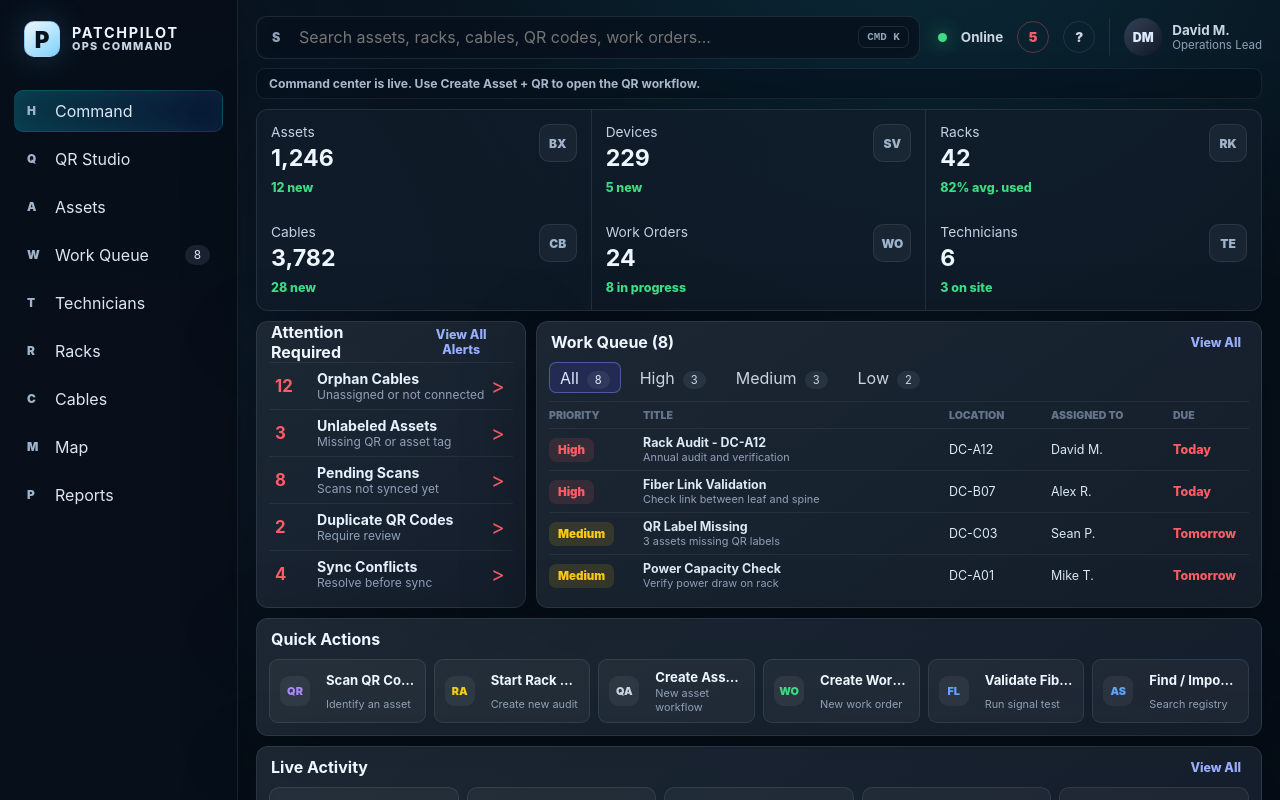
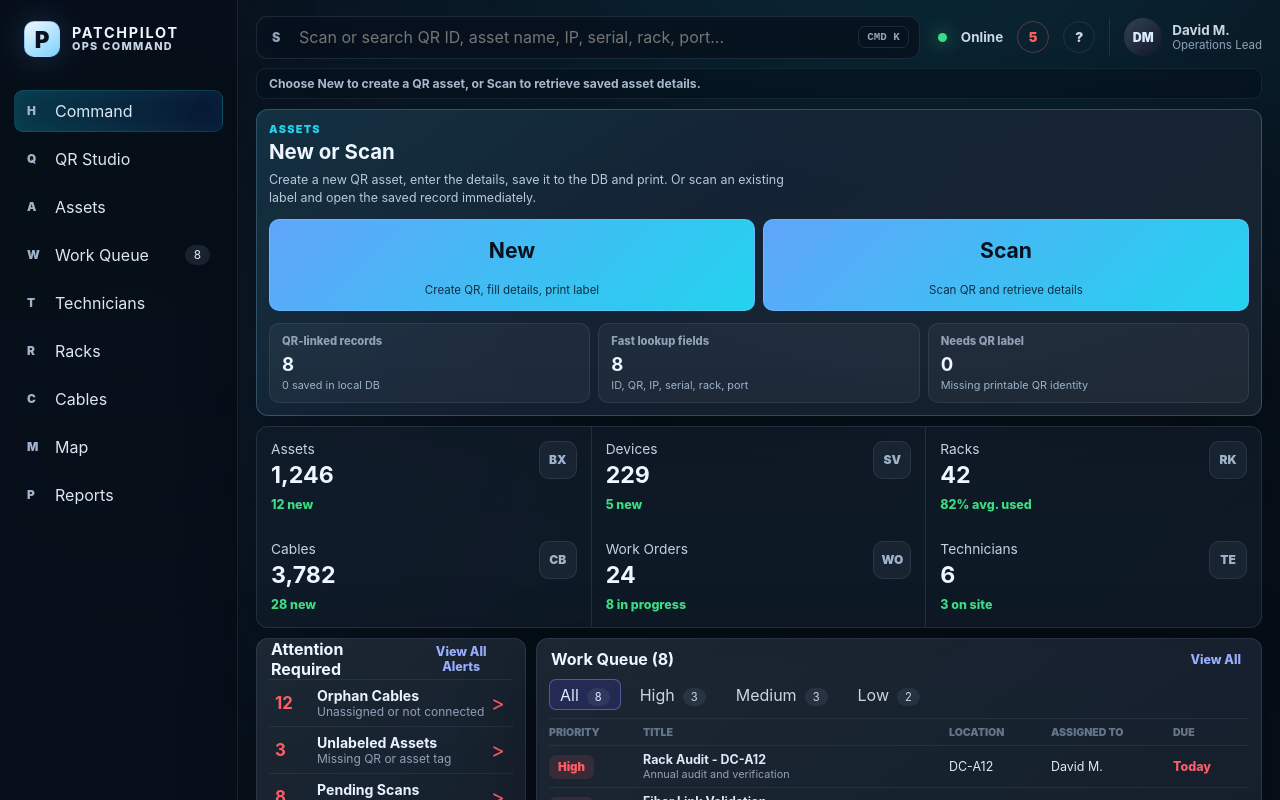
Before and after one commit to x2vmbwtsjf-afk/patchpilot-dashboard, a React (Vite) app: page / in a window 1280 px wide. Shown: the top 800 px of the page. Built offline with nearby package versions, Linux system fonts and the light colour scheme.

Commit message:
Focus home page on QR new and scan actions

```diff
--- a/app/command.css
+++ b/app/command.css
@@ -1,6 +1,7 @@
 .command-dashboard-grid {
   grid-template-columns: 300px minmax(0, 1fr) 270px 270px;
   grid-template-areas:
+    "qrhero qrhero qrhero qrhero"
     "metrics metrics metrics metrics"
     "alerts work work work"
     "quick quick quick quick"
@@ -8,6 +9,138 @@
     "rack rack rack rack"
     "tech scans offline health";
   gap: 10px;
+}
+
+.qr-command-card {
+  grid-area: qrhero;
+  display: grid;
+  grid-template-columns: minmax(0, 0.78fr) minmax(360px, 1.22fr);
+  gap: 12px;
+  align-items: stretch;
+  border: 1px solid rgba(125, 211, 252, 0.26);
+  border-radius: 12px;
+  padding: 12px;
+  background:
+    linear-gradient(145deg, rgba(34, 211, 238, 0.12), rgba(96, 165, 250, 0.055) 40%, rgba(255, 255, 255, 0.035)),
+    var(--panel);
+  box-shadow: var(--shadow);
+}
+
+.qr-command-copy {
+  min-width: 0;
+}
+
+.qr-command-copy p,
+.qr-command-copy h1,
+.qr-command-copy span {
+  margin: 0;
+}
+
+.qr-command-copy p {
+  color: var(--cyan);
+  font-size: 0.68rem;
+  font-weight: 950;
+  letter-spacing: 0.12em;
+  text-transform: uppercase;
+}
+
+.qr-command-copy h1 {
+  margin-top: 5px;
+  font-size: 1.28rem;
+  line-height: 1.05;
+}
+
+.qr-command-copy span {
+  display: block;
+  max-width: 520px;
+  margin-top: 8px;
+  color: #b8c9dc;
+  font-size: 0.78rem;
+  line-height: 1.45;
+}
+
+.qr-command-actions {
+  display: grid;
+  grid-template-columns: repeat(2, minmax(0, 1fr));
+  gap: 8px;
+  align-content: stretch;
+}
+
+.qr-command-actions button {
+  display: grid;
+  min-height: 92px;
+  border: 1px solid rgba(125, 211, 252, 0.32);
+  border-radius: 10px;
+  padding: 13px;
+  background: rgba(7, 17, 29, 0.68);
+  color: var(--text);
+  text-align: center;
+  place-items: center;
+}
+
+.qr-command-actions button:first-child,
+.qr-command-actions button:nth-child(2) {
+  background: linear-gradient(135deg, var(--blue), var(--cyan));
+  color: #05111d;
+}
+
+.qr-command-actions strong,
+.qr-command-actions span {
+  display: block;
+  min-width: 0;
+}
+
+.qr-command-actions strong {
+  font-size: 1.32rem;
+  line-height: 1;
+}
+
+.qr-command-actions span {
+  align-self: end;
+  color: inherit;
+  font-size: 0.72rem;
+  opacity: 0.82;
+}
+
+.qr-command-stats {
+  grid-column: 1 / -1;
+  display: grid;
+  grid-template-columns: repeat(3, minmax(0, 1fr));
+  gap: 8px;
+}
+
+.qr-command-stats article {
+  min-width: 0;
+  border: 1px solid rgba(148, 163, 184, 0.14);
+  border-radius: 10px;
+  padding: 10px 12px;
+  background: rgba(255, 255, 255, 0.045);
+}
+
+.qr-command-stats span,
+.qr-command-stats strong,
+.qr-command-stats small {
+  display: block;
+}
+
+.qr-command-stats span {
+  color: var(--muted);
+  font-size: 0.7rem;
+  font-weight: 850;
+}
+
+.qr-command-stats strong {
+  margin-top: 5px;
+  font-size: 1.16rem;
+}
+
+.qr-command-stats small {
+  margin-top: 3px;
+  overflow: hidden;
+  color: #9fb4cc;
+  font-size: 0.68rem;
+  text-overflow: ellipsis;
+  white-space: nowrap;
 }
 
 .command-metrics {
@@ -91,6 +224,7 @@
   .command-dashboard-grid {
     grid-template-columns: 270px minmax(0, 1fr) 250px;
     grid-template-areas:
+      "qrhero qrhero qrhero"
       "metrics metrics metrics"
       "alerts work work"
       "quick quick quick"
@@ -103,12 +237,17 @@
   .command-dashboard-grid .quick-actions {
     grid-template-columns: repeat(6, minmax(0, 1fr));
   }
+
+  .qr-command-card {
+    grid-template-columns: 1fr;
+  }
 }
 
 @media (max-width: 900px) {
   .command-dashboard-grid {
     grid-template-columns: 1fr;
     grid-template-areas:
+      "qrhero"
       "metrics"
       "alerts"
       "work"
@@ -125,6 +264,11 @@
   .command-dashboard-grid .activity-list,
   .command-dashboard-grid .rack-row {
     grid-template-columns: repeat(2, minmax(0, 1fr));
+  }
+
+  .qr-command-actions,
+  .qr-command-stats {
+    grid-template-columns: 1fr;
   }
 }
 
--- a/app/page.tsx
+++ b/app/page.tsx
@@ -284,11 +284,11 @@ const offlineDevices: OfflineDevice[] = [
 
 const quickActions: QuickAction[] = [
   { id: "scan", title: "Scan QR Code", detail: "Identify an asset", icon: "QR", tone: "purple" },
-  { id: "rack-audit", title: "Start Rack Audit", detail: "Create new audit", icon: "RA", tone: "amber" },
-  { id: "print-labels", title: "Create Asset + QR", detail: "New asset workflow", icon: "QA", tone: "slate" },
+  { id: "print-labels", title: "Create + Save QR", detail: "Asset to DB", icon: "DB", tone: "slate" },
+  { id: "import-assets", title: "Lookup Registry", detail: "Find by QR data", icon: "LU", tone: "blue" },
+  { id: "rack-audit", title: "Start Rack Audit", detail: "Verify by QR", icon: "RA", tone: "amber" },
   { id: "work-order", title: "Create Work Order", detail: "New work order", icon: "WO", tone: "green" },
-  { id: "fiber-test", title: "Validate Fiber Link", detail: "Run signal test", icon: "FL", tone: "blue" },
-  { id: "import-assets", title: "Find / Import Assets", detail: "Search registry", icon: "AS", tone: "blue" }
+  { id: "fiber-test", title: "Validate Fiber Link", detail: "Run signal test", icon: "FL", tone: "blue" }
 ];
 
 const assetTypes = ["Device", "Rack", "Fiber Cable", "Copper Cable", "Patch Panel", "UPS", "PDU", "Switch", "Server", "Storage", "Other"];
@@ -1053,7 +1053,7 @@ export default function DashboardPage() {
   const [isSearchOpen, setIsSearchOpen] = useState(false);
   const [isScannerOpen, setIsScannerOpen] = useState(false);
   const [scanMessage, setScanMessage] = useState("Point the camera at a PatchPilot QR label.");
-  const [actionNotice, setActionNotice] = useState("Command center is live. Use Create Asset + QR to open the QR workflow.");
+  const [actionNotice, setActionNotice] = useState("Choose New to create a QR asset, or Scan to retrieve saved asset details.");
 
   async function refreshSavedAssets() {
     try {
@@ -1088,6 +1088,19 @@ export default function DashboardPage() {
   }, [savedAssets]);
 
   const searchAssets = useMemo(() => allAssets.filter((asset) => assetMatchesQuery(asset, query)).slice(0, 7), [allAssets, query]);
+
+  const qrCommandStats = useMemo(() => {
+    const qrLinked = allAssets.filter((asset) => asset.qrCode || asset.id).length;
+    const savedLocal = savedAssets.length;
+    const retrievable = allAssets.filter((asset) => asset.ipAddress || asset.serial || asset.rack || asset.switchPort).length;
+    const needsQr = allAssets.filter((asset) => !asset.qrCode).length;
+
+    return [
+      { label: "QR-linked records", value: qrLinked.toLocaleString(), detail: `${savedLocal} saved in local DB` },
+      { label: "Fast lookup fields", value: retrievable.toLocaleString(), detail: "ID, QR, IP, serial, rack, port" },
+      { label: "Needs QR label", value: needsQr.toLocaleString(), detail: "Missing printable QR identity" }
+    ];
+  }, [allAssets, savedAssets.length]);
 
   function openAssetFromSearch(asset: AssetRecord) {
     setSelectedAsset(asset);
@@ -1133,7 +1146,7 @@ export default function DashboardPage() {
       case "scan":
         setScanMessage("Point the camera at a PatchPilot QR label.");
         setIsScannerOpen(true);
-        setActionNotice("Scanner opened for QR asset lookup.");
+        setActionNotice("Scanner opened. Scan a QR label to retrieve the asset details.");
         break;
       case "rack-audit":
         setActiveNav("Racks");
@@ -1143,8 +1156,8 @@ export default function DashboardPage() {
       case "print-labels":
         setActiveNav("QR Studio");
         setSelectedAsset(null);
-        setQuery("label");
-        setActionNotice("QR Studio opened for label preview, download, and print.");
+        setQuery("");
+        setActionNotice("New QR asset opened. Enter details, save to DB, then print the label.");
         break;
       case "work-order":
         setActiveNav("Work Queue");
@@ -1161,8 +1174,8 @@ export default function DashboardPage() {
       case "import-assets":
         setActiveNav("QR Studio");
         setSelectedAsset(null);
-        setQuery("import");
-        setActionNotice("QR Studio opened for asset entry and CSV/Excel staging.");
+        setQuery("");
+        setActionNotice("QR registry opened. Search saved labels or paste a QR payload.");
         break;
     }
   }
@@ -1229,13 +1242,13 @@ export default function DashboardPage() {
                 setIsSearchOpen(true);
               }}
               onFocus={() => setIsSearchOpen(true)}
-              placeholder="Search assets, racks, cables, QR codes, work orders..."
+              placeholder="Scan or search QR ID, asset name, IP, serial, rack, port..."
             />
             <kbd>CMD K</kbd>
             {isSearchOpen && query.trim() && (
               <div className="global-search-menu">
                 <div className="global-search-title">
-                  <strong>Assets</strong>
+                  <strong>QR Registry</strong>
                   <span>{searchAssets.length ? `${searchAssets.length} found` : "No asset match"}</span>
                 </div>
                 {searchAssets.map((asset) => (
@@ -1292,6 +1305,33 @@ export default function DashboardPage() {
         ) : (
           <>
             <section className="dashboard-grid command-dashboard-grid">
+              <section className="qr-command-card">
+                <div className="qr-command-copy">
+                  <p>Assets</p>
+                  <h1>New or Scan</h1>
+                  <span>Create a new QR asset, enter the details, save it to the DB and print. Or scan an existing label and open the saved record immediately.</span>
+                </div>
+                <div className="qr-command-actions">
+                  <button onClick={() => handleQuickAction(quickActions[1])} type="button">
+                    <strong>New</strong>
+                    <span>Create QR, fill details, print label</span>
+                  </button>
+                  <button onClick={() => handleQuickAction(quickActions[0])} type="button">
+                    <strong>Scan</strong>
+                    <span>Scan QR and retrieve details</span>
+                  </button>
+                </div>
+                <div className="qr-command-stats">
+                  {qrCommandStats.map((stat) => (
+                    <article key={stat.label}>
+                      <span>{stat.label}</span>
+                      <strong>{stat.value}</strong>
+                      <small>{stat.detail}</small>
+                    </article>
+                  ))}
+                </div>
+              </section>
+
               <section className="metric-strip command-metrics">
                 {metrics.map((metric) => (
                   <article className="top-metric" key={metric.label}>
@@ -2548,14 +2588,14 @@ function QRStudio({
       <div className="qr-studio-head">
         <div>
           <p>QR Studio</p>
-          <h1>Create Asset + QR</h1>
+          <h1>Create QR + Save to DB</h1>
           <span>{message}</span>
         </div>
         <div className="qr-head-actions">
-          <button onClick={startNewAsset} type="button">New Asset</button>
-          <button onClick={onOpenScanner} type="button">Scan QR</button>
-          <button onClick={() => void saveAsset()} type="button">Save Asset</button>
-          <button onClick={printLabel} type="button">Print Label</button>
+          <button onClick={startNewAsset} type="button">New</button>
+          <button onClick={onOpenScanner} type="button">Scan</button>
+          <button onClick={() => void saveAsset()} type="button">Save to DB</button>
+          <button onClick={printLabel} type="button">Print</button>
         </div>
       </div>
 
@@ -2563,28 +2603,28 @@ function QRStudio({
         <article>
           <span>1</span>
           <div>
-            <strong>Create asset</strong>
-            <small>New asset starts with a generated QR ID.</small>
+            <strong>Generate QR</strong>
+            <small>Every record starts with a unique QR identity.</small>
           </div>
         </article>
         <article>
           <span>2</span>
           <div>
-            <strong>Fill details</strong>
-            <small>Name, serial, rack, network, owner and notes.</small>
+            <strong>Save to DB</strong>
+            <small>Store name, serial, rack, network and owner fields.</small>
           </div>
         </article>
         <article>
           <span>3</span>
           <div>
-            <strong>Save registry</strong>
-            <small>QR becomes searchable by ID, asset fields and location.</small>
+            <strong>Scan + retrieve</strong>
+            <small>Scan the label to open the saved asset payload.</small>
           </div>
         </article>
         <article>
           <span>{qrStats.qrLinked}</span>
           <div>
-            <strong>QR-linked assets</strong>
+            <strong>Retrievable records</strong>
             <small>{qrStats.saved} indexed / {qrStats.missingLocation} need location.</small>
           </div>
         </article>
@@ -2594,8 +2634,8 @@ function QRStudio({
         <section className="ops-card qr-editor-card">
           <header>
             <div>
-              <h2>Asset Details</h2>
-              <span>{asset.id} is the QR identity that will be saved with this asset.</span>
+              <h2>QR Payload Editor</h2>
+              <span>{asset.id} is the lookup key saved in the browser database.</span>
             </div>
             <button onClick={createQr} type="button">Regenerate QR</button>
           </header>
@@ -2659,7 +2699,7 @@ function QRStudio({
         <aside className="qr-side">
           <section className="ops-card qr-preview-card">
             <header>
-              <h2>Live QR Preview</h2>
+              <h2>QR Label Output</h2>
               <button onClick={downloadQr} type="button">Download QR</button>
             </header>
 
@@ -2687,7 +2727,7 @@ function QRStudio({
           <section className="ops-card asset-search-card">
             <header>
               <div>
-                <h2>Find Saved Assets</h2>
+                <h2>Scan or Retrieve from DB</h2>
                 <span>Search by QR, serial, hostname, rack, IP, MAC, owner or tag.</span>
               </div>
               <button onClick={() => setSearch("")} type="button">Clear</button>
@@ -2696,7 +2736,7 @@ function QRStudio({
               <input value={search} onChange={(event) => setSearch(event.target.value)} placeholder="QR ID, name, IP, rack, serial, MAC..." />
               <div className="scan-open-row">
                 <input value={scanValue} onChange={(event) => setScanValue(event.target.value)} placeholder="patchpilot://asset/PP-000128" />
-                <button onClick={() => void openFromScan()} type="button">Open</button>
+                <button onClick={() => void openFromScan()} type="button">Retrieve</button>
               </div>
             </div>
             <div className="asset-result-list">
--- a/app/qr-studio.css
+++ b/app/qr-studio.css
@@ -172,7 +172,7 @@
 }
 
 .qr-head-actions button:first-child,
-.qr-head-actions button:nth-child(3),
+.qr-head-actions button:nth-child(2),
 .asset-search-tools button {
   border-color: rgba(125, 211, 252, 0.44);
   background: linear-gradient(135deg, var(--blue), var(--cyan));
```
